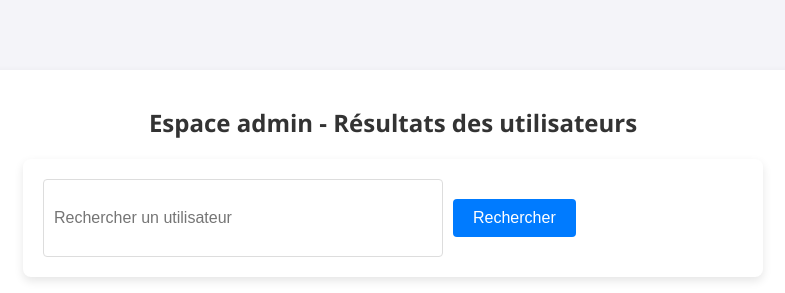
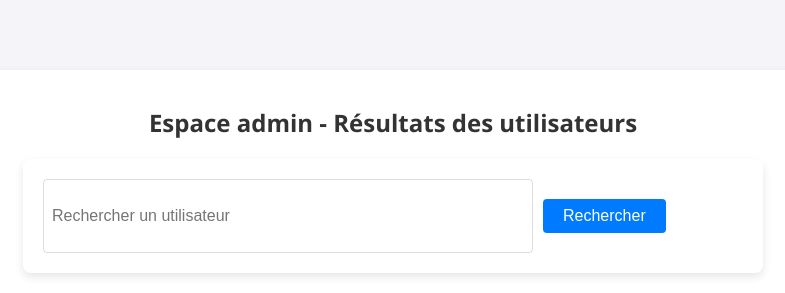
Before and after one commit to LukasMFR/qcm-sprintdev, a PHP site: page /views/admin.php in a window 1280 px wide. Shown: the top 293 px of the page, without its empty margins (247-1032 px from the left). Run offline with PHP 8.4, Linux system fonts and the light colour scheme; the visitor is signed in with stand-in values (Sample User, id 1); data that the repository does not hold is empty.

Commit message:
Fix admin search box

```diff
--- a/css/style.css
+++ b/css/style.css
@@ -348,9 +348,8 @@ ul li strong {
 }
 
 .search-admin {
-    width: 60%; /* Réduit la largeur du champ */
-    max-width: 400px; /* Largeur maximale */
-    padding: 10px;
+    width: 70%; /* Retour à l'ancienne largeur */
+    padding: 8px; /* Réduction de la hauteur */
     font-size: 16px;
     border: 1px solid #ddd;
     border-radius: 4px; /* Coins arrondis uniformes */
@@ -359,7 +358,7 @@ ul li strong {
 
 .btn-search {
     margin-left: 10px; /* Espacement entre le champ et le bouton */
-    padding: 10px 20px;
+    padding: 8px 20px; /* Réduction de la hauteur pour correspondre à la barre de recherche */
     background-color: #007bff;
     color: white;
     border: none;
```
